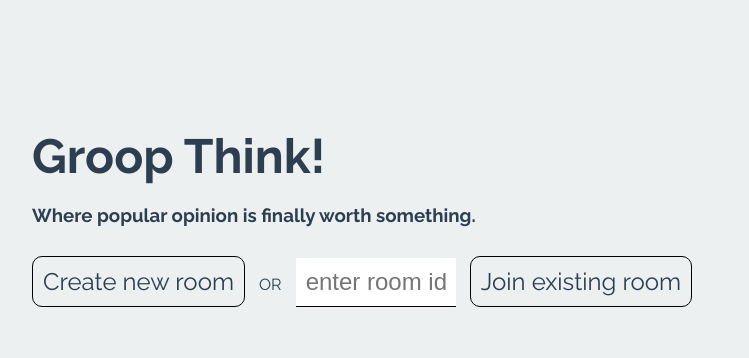
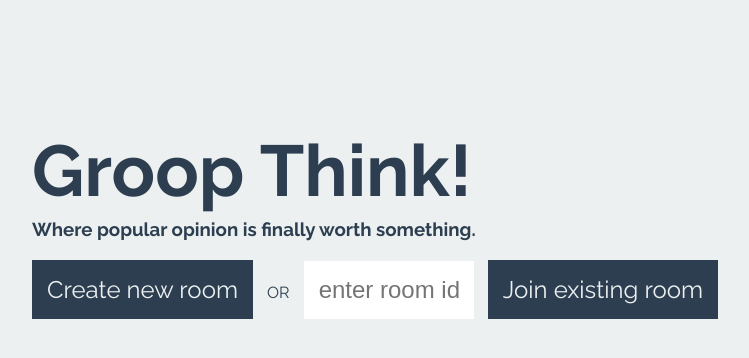
Before and after one commit to nafeu/groop-think, a website: page public/index.html in a window 1280 px wide. Shown: the whole page, without its empty margins (160-909 px from the left). Drawn offline with nearby package versions, Linux system fonts and the light colour scheme; no server answers.

Commit message:
Major style updates to login and registration section

```diff
--- a/public/index.html
+++ b/public/index.html
@@ -5,7 +5,7 @@
   <script src="/socket.io/socket.io.js"></script>
   <body>
     <div id="room" style="display: none;">
-      <h1>Groop Think!</h1>
+      <p id="title-text">Groop Think!</p>
       <h3>Where popular opinion is finally worth something.</h3>
       <div id="room-create-btn" type="text">Create new room</div>
       <p class="or-sep">OR</p>
@@ -16,8 +16,9 @@
     <div id="login" style="display: none;">
       <h1>Please pick a username.</h1>
       <input id="username-box" type="text" placeholder="enter a new name">
+      <a id="username-confirm">Confirm</a>
+      <a class="cancel-btn" href="/">Cancel</a>
       <h2 id="username-warn"></h2>
-      <a class="cancel-btn" href="/">Cancel</a>
     </div>
     <div id="content" style="display: none;">
       <div id="page-left">
--- a/public/js/client.js
+++ b/public/js/client.js
@@ -28,6 +28,7 @@ var body,
   chatUserTyping,
   usernameBox,
   usernameWarn,
+  usernameConfirm,
   roomBox,
   statusMessage,
   roomCreate,
@@ -55,6 +56,7 @@ chatBox = $("#chat-box");
 chatUserTyping = $("#chat-user-typing");
 usernameBox = $("#username-box");
 usernameWarn = $("#username-warn");
+usernameConfirm = $("#username-confirm");
 roomBox = $("#room-box");
 statusMessage = $("#status-message");
 roomCreate = $("#room-create-btn");
--- a/public/js/components/dom-events.js
+++ b/public/js/components/dom-events.js
@@ -38,6 +38,10 @@ usernameBox.enterKey(function(){
   registerUser(usernameBox.val().trim());
 });
 
+usernameConfirm.click(function(){
+  registerUser(usernameBox.val().trim());
+});
+
 chatBox.enterKey(function(){
   var msg = chatBox.val();
   chatBox.val('');
--- a/public/scss/partials/_game.scss
+++ b/public/scss/partials/_game.scss
@@ -6,7 +6,7 @@
   padding: 12%;
 }
 
-#game-board h1, .display-choice, #room-create-btn, #room-join-btn {
+#game-board h1, .display-choice, #room-create-btn, #room-join-btn, #username-confirm {
   cursor: pointer;
 }
 
--- a/public/scss/partials/_registration.scss
+++ b/public/scss/partials/_registration.scss
@@ -8,48 +8,72 @@
 }
 
 #login h1, #room h1 {
-  font-size: 3em;
+  font-size: 4em;
   margin-bottom: 5px;
+  font-weight: bolder;
+}
+
+#title-text {
+  font-size: 4.5em;
+  margin-bottom: 5px;
+  font-weight: bolder;
 }
 
 #login h2, #room h2 {
   margin-top: 5px;
   font-weight: normal;
-  font-size: 1.5em;
+  font-size: 2em;
 }
 
-#room-create-btn, #room-box, #room-join-btn {
+#room-create-btn,
+#room-box,
+#room-join-btn,
+#username-box,
+#username-confirm,
+.cancel-btn {
   font-size: 1.5em;
   margin: 10px 10px 10px 0px;
-  padding: 10px;
-  display: inline-block; }
+  padding: 15px;
+  display: inline-block;
+  background-color: $primary-color;
+  color: $secondary-color;
+  transition: 300ms ease-in-out opacity;
+}
 
-#room-create-btn:hover {
-  border-color: red;
-  color: red; }
-
-#room-create-btn, #room-join-btn {
-  border: 1px solid black;
-  border-radius: 10px; }
+#room-create-btn:hover,
+#room-join-btn:hover,
+#username-confirm:hover,
+.cancel-btn:hover {
+  opacity: 0.8;
+}
 
 #room-box, #username-box {
-  border-bottom: 1px solid black; }
+  background-color: white;
+  color: $primary-color;
+}
 
 #room-box {
-  width: 140px; }
+  width: 140px;
+}
+
+.cancel-btn {
+  text-decoration: none;
+  background-color: $warning;
+}
 
 .thin {
-  font-weight: 100; }
+  font-weight: 100;
+}
 
 .or-sep {
   display: inline-block;
   padding-right: 10px; }
 
 #room h1, #room h3 {
-  margin-bottom: 20px; }
+  margin-bottom: 10px; }
 
 #room h1, #room h3 {
-  margin-bottom: 20px;
+  margin-bottom: 10px;
 }
 
 .or-sep {
--- a/public/scss/partials/_theme.scss
+++ b/public/scss/partials/_theme.scss
@@ -5,6 +5,7 @@
 @import url('https://fonts.googleapis.com/css?family=Raleway:400,700');
 $font-stack:    'Raleway', Helvetica, sans-serif;
 $primary-color: #2c3e50;
+$secondary-color: #ecf0f1;
 $bg-color-main: #ecf0f1;
 
 $bg-color-chat-body: #112233;
@@ -13,3 +14,6 @@ $bg-color-chat-message: white;
 
 $chat-text-update: #6f8197;
 $chat-text-msg: #FFF;
+
+$success: #27ae60;
+$warning: #c0392b;
```
Also changed, not shown: public/css/styles.css.
